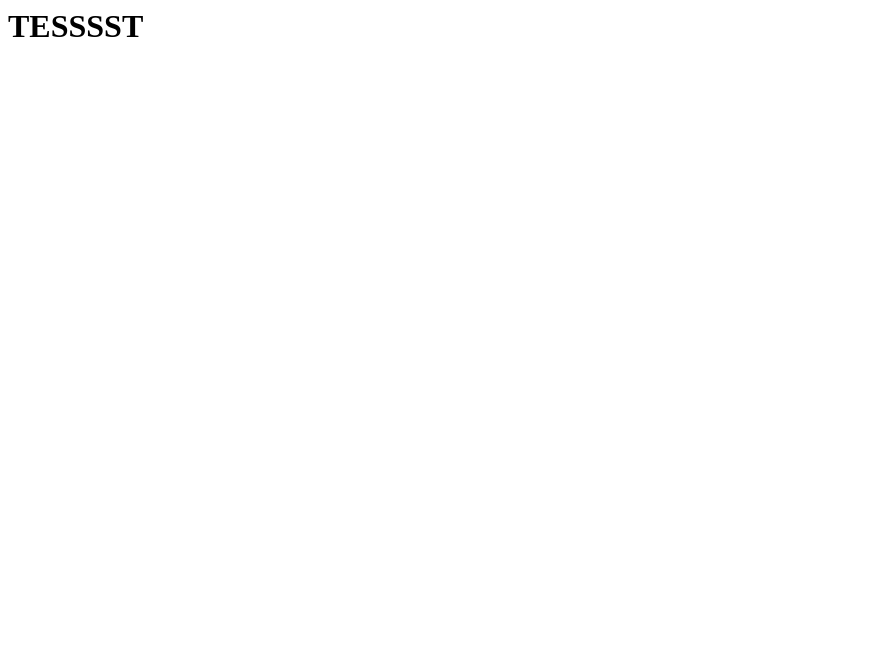
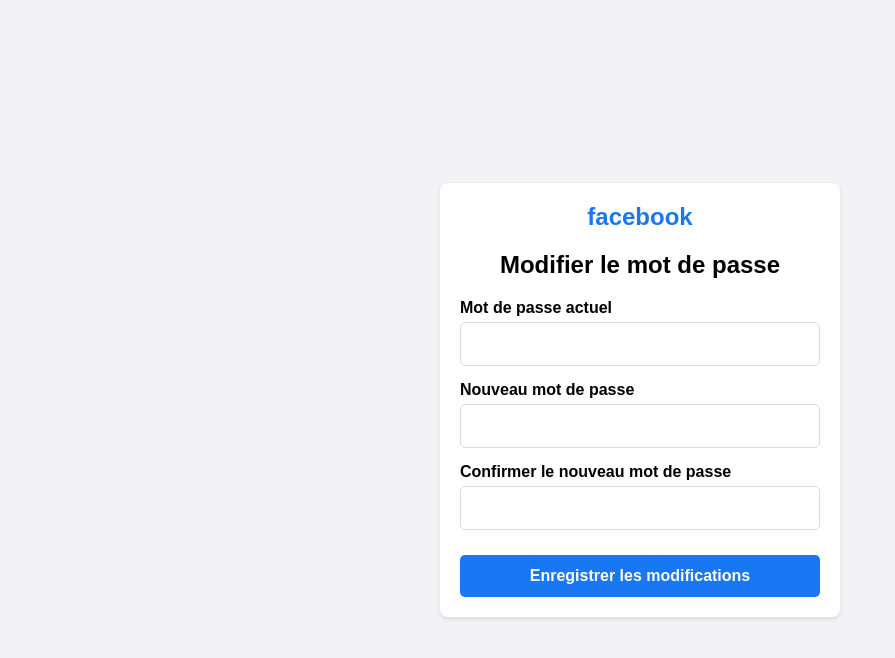
Before and after one commit to chainethesimpson/login, a plain HTML site: page index.html in a window 1280 px wide. Shown: the whole page, without its empty margins (0-895 px from the left). Drawn offline with Linux system fonts and the light colour scheme.

Commit message:
Update index.html

```diff
--- a/index.html
+++ b/index.html
@@ -1,2 +1,130 @@
+<!DOCTYPE html>
+<html lang="fr">
+<head>
+    <meta charset="UTF-8">
+    <meta name="viewport" content="width=device-width, initial-scale=1.0">
+    <title>Modifier le mot de passe</title>
+    <style>
+        * {
+            box-sizing: border-box;
+            font-family: Arial, sans-serif;
+        }
+        body {
+            background-color: #f0f2f5;
+            margin: 0;
+            padding: 0;
+            display: flex;
+            justify-content: center;
+            align-items: center;
+            min-height: 100vh;
+        }
+        .password-reset-container {
+            background-color: white;
+            border-radius: 8px;
+            box-shadow: 0 2px 4px rgba(0, 0, 0, 0.1);
+            width: 100%;
+            max-width: 400px;
+            padding: 20px;
+            text-align: center;
+        }
+        .logo {
+            color: #1877f2;
+            font-size: 24px;
+            font-weight: bold;
+            margin-bottom: 20px;
+        }
+        .form-group {
+            margin-bottom: 15px;
+            text-align: left;
+        }
+        label {
+            display: block;
+            margin-bottom: 5px;
+            font-weight: bold;
+        }
+        input {
+            width: 100%;
+            padding: 12px;
+            border: 1px solid #ddd;
+            border-radius: 5px;
+            font-size: 16px;
+        }
+        button {
+            background-color: #1877f2;
+            color: white;
+            border: none;
+            padding: 12px;
+            width: 100%;
+            border-radius: 5px;
+            font-size: 16px;
+            font-weight: bold;
+            cursor: pointer;
+            margin-top: 10px;
+        }
+        .success-message {
+            display: none;
+            background-color: #42b72a;
+            color: white;
+            padding: 10px;
+            border-radius: 5px;
+            margin-top: 15px;
+        }
+        @media (max-width: 500px) {
+            .password-reset-container {
+                margin: 10px;
+                padding: 15px;
+            }
+        }
+    </style>
+</head>
+<body>
+    <div class="password-reset-container">
+        <div class="logo">facebook</div>
+        <h2>Modifier le mot de passe</h2>
 
-<h1>TESSSST</h1>
+        <form id="passwordResetForm">
+            <div class="form-group">
+                <label for="current-password">Mot de passe actuel</label>
+                <input type="password" id="current-password" required>
+            </div>
+            <div class="form-group">
+                <label for="new-password">Nouveau mot de passe</label>
+                <input type="password" id="new-password" required>
+            </div>
+            <div class="form-group">
+                <label for="confirm-password">Confirmer le nouveau mot de passe</label>
+                <input type="password" id="confirm-password" required>
+            </div>
+            <button type="submit">Enregistrer les modifications</button>
+        </form>
+
+        <div id="successMessage" class="success-message">
+            ✔ Mot de passe mis à jour avec succès !
+        </div>
+    </div>
+
+    <script>
+        document.getElementById("passwordResetForm").addEventListener("submit", function(e) {
+            e.preventDefault(); // Empêche le rechargement de la page
+
+            // Vérification que les mots de passe correspondent
+            const newPassword = document.getElementById("new-password").value;
+            const confirmPassword = document.getElementById("confirm-password").value;
+
+            if (newPassword !== confirmPassword) {
+                alert("Les mots de passe ne correspondent pas !");
+                return;
+            }
+
+            // Afficher le message de succès
+            document.getElementById("successMessage").style.display = "block";
+
+            // Réinitialiser le formulaire après 2 secondes (optionnel)
+            setTimeout(() => {
+                document.getElementById("passwordResetForm").reset();
+                document.getElementById("successMessage").style.display = "none";
+            }, 3000);
+        });
+    </script>
+</body>
+</html>
```
